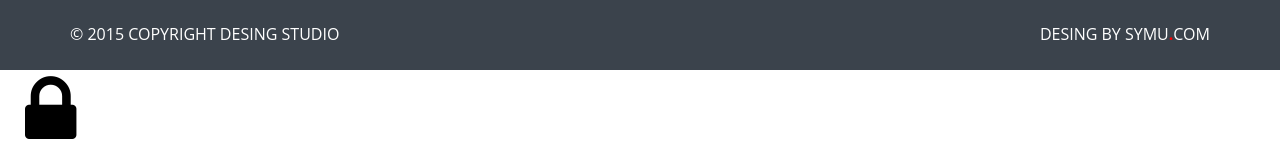
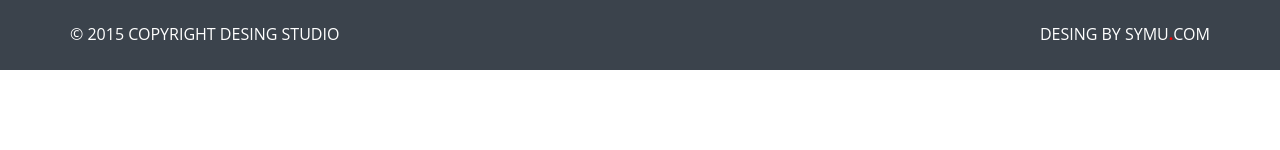
Before and after one commit to Kasim-fd/TanatosStudio, a plain HTML site: page index.html in a window 1280 px wide. Shown: the part 4456-4606 px from the top of the page. After the commit the page ends 4526 px from the top, so only its background shows below. Drawn offline with Linux system fonts and the light colour scheme.

Commit message:
Update index.html

```diff
--- a/index.html
+++ b/index.html
@@ -453,8 +453,6 @@
             </div>
         </div>
 
-        <i style="margin-left: 25px;" class="fa fa-lock fa-5x"></i>
-
 
 
         <script src="js/bootstrap-jquery-3.3.1.slim.min.js"></script>
```
